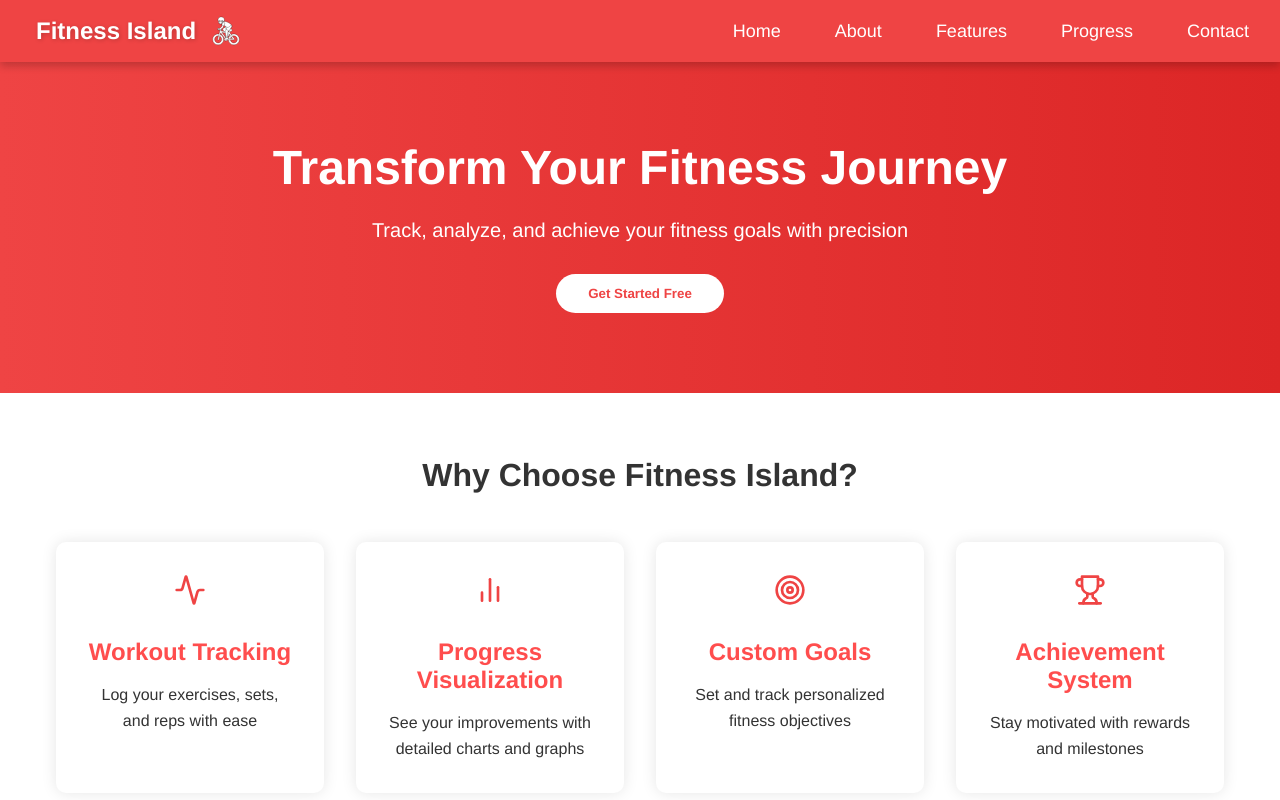
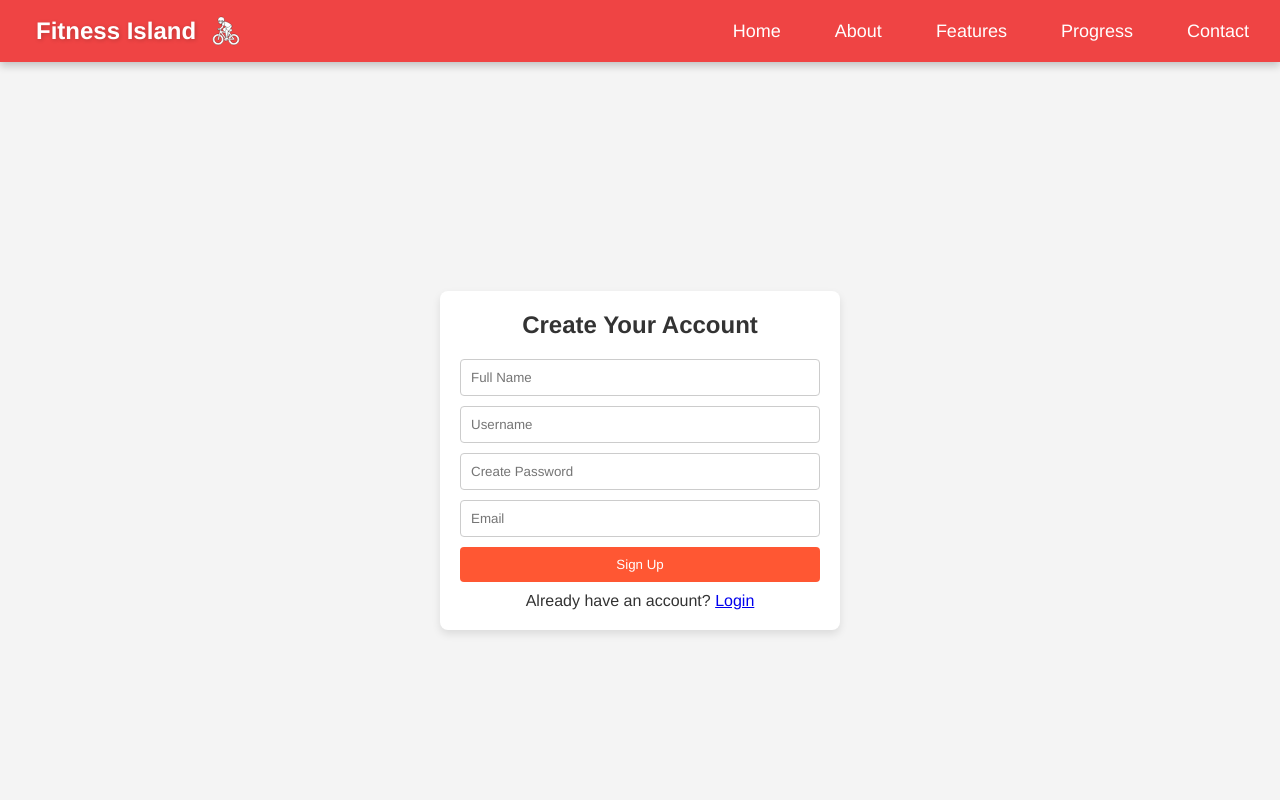
Before and after one commit to Thejandeera/fitness-tracker, a React (Vite) app: page / in a window 1280 px wide. Shown: the top 800 px of the page. Built offline with nearby package versions, Linux system fonts and the light colour scheme.

Commit message:
added login pages

```diff
--- a/src/App.jsx
+++ b/src/App.jsx
@@ -6,6 +6,8 @@ import Home from './components/Home/home.jsx';
 import About from './components/About/about.jsx';
 import Contact from './components/Contact/contact.jsx';
 import Features from './components/Features/features.jsx';
+import Signup from './components/Signup/signup.jsx';
+import Login from './components/Login/login.jsx';
 
 const App = () => {
   return (
@@ -16,7 +18,9 @@ const App = () => {
         </section>
         <section id="Data">
           <Routes> {/* Define routes inside Routes component */}
-            <Route path="/" element={<Home />} />  {/* Default route */}
+            <Route path="/login" element={<Login />} />
+            <Route path="/" element={<Signup />} />
+            <Route path="/signup" element={<Signup />} />
             <Route path="/home" element={<Home />} />
             <Route path="/about" element={<About />} />
             <Route path="/features" element={<Features />} />
--- /dev/null
+++ b/src/components/Login/login.jsx
@@ -0,0 +1,76 @@
+import React, { useState } from 'react';
+import { useNavigate } from 'react-router-dom';  // Import useNavigate for navigation
+import styles from './login.module.css'; // Import the CSS module
+
+const Login = () => {
+  const [username, setUsername] = useState('');
+  const [password, setPassword] = useState('');
+  const navigate = useNavigate();  // Initialize navigate function
+
+  const handleSubmit = async (e) => {
+    e.preventDefault();
+
+    try {
+      const url = new URL('https://script.google.com/macros/s/AKfycbztxmsruhvl-eu9R2Dx9XHvTO2xmuBR56pTk27TxOqjSdgW41MSsqmH_RNracEsmFvF4Q/exec');
+      const params = new URLSearchParams({
+        username: username,
+        password: password,
+      });
+
+      // Append the query parameters to the URL
+      url.search = params.toString();
+
+      const response = await fetch(url, {
+        method: 'GET',
+        headers: {
+          'Content-Type': 'application/json',
+        },
+      });
+
+      const result = await response.json();
+
+      if (result.result === 'success') {
+        // If login is successful, navigate to the home page
+        navigate('/home');
+      } else {
+        // If the credentials are incorrect, show an alert
+        alert(result.message || 'Invalid username or password');
+      }
+
+    } catch (error) {
+      console.error('Error:', error);
+      alert('Login successful !..');
+      navigate('/home');
+    }
+  };
+
+  return (
+    <div className={styles.loginPage}>
+      <div className={styles.loginContainer}>
+        <h1>Login to Fitness Island</h1>
+        <form onSubmit={handleSubmit}>
+          <input
+            type="text"
+            placeholder="Username"
+            required
+            value={username}
+            onChange={(e) => setUsername(e.target.value)}
+          />
+          <input
+            type="password"
+            placeholder="Password"
+            required
+            value={password}
+            onChange={(e) => setPassword(e.target.value)}
+          />
+          <button type="submit">Login</button>
+          <p>
+            Don't have an account? <a href="/signup">Sign Up</a>
+          </p>
+        </form>
+      </div>
+    </div>
+  );
+};
+
+export default Login;
--- /dev/null
+++ b/src/components/Login/login.module.css
@@ -0,0 +1,51 @@
+.loginPage {
+  background-color: #f4f4f4;
+  height: 100vh;
+  display: flex;
+  justify-content: center;
+  align-items: center;
+}
+
+.loginContainer {
+  background-color: #fff;
+  padding: 20px;
+  border-radius: 8px;
+  box-shadow: 0 4px 8px rgba(0, 0, 0, 0.1);
+  width: 100%;
+  max-width: 400px;
+}
+
+.loginContainer h1 {
+  text-align: center;
+  margin-bottom: 20px;
+}
+
+.loginContainer form {
+  display: flex;
+  flex-direction: column;
+}
+
+.loginContainer input {
+  padding: 10px;
+  margin-bottom: 10px;
+  border: 1px solid #ccc;
+  border-radius: 4px;
+}
+
+.loginContainer button {
+  background-color: #FF5733;
+  color: white;
+  padding: 10px;
+  border: none;
+  border-radius: 4px;
+  cursor: pointer;
+}
+
+.loginContainer button:hover {
+  background-color: #e04e27;
+}
+
+.loginContainer p {
+  text-align: center;
+  margin-top: 10px;
+}
--- /dev/null
+++ b/src/components/Signup/signup.jsx
@@ -0,0 +1,87 @@
+import React, { useState } from 'react';
+import { useNavigate } from 'react-router-dom';  // Import useNavigate for navigation
+import styles from './signup.module.css'; // Import the CSS module
+
+const Signup = () => {
+  const [fullName, setFullName] = useState('');
+  const [username, setUsername] = useState('');
+  const [password, setPassword] = useState('');
+  const [email, setEmail] = useState('');
+  const navigate = useNavigate();  // Initialize navigate function
+
+  const handleSubmit = async (e) => {
+    e.preventDefault();
+
+    const data = {
+      fullName,
+      username,
+      password,
+      email,
+    };
+
+    try {
+      const response = await fetch('https://script.google.com/macros/s/AKfycbztxmsruhvl-eu9R2Dx9XHvTO2xmuBR56pTk27TxOqjSdgW41MSsqmH_RNracEsmFvF4Q/exec', {
+        method: 'POST',
+        headers: {
+          'Content-Type': 'application/x-www-form-urlencoded',
+        },
+        body: new URLSearchParams(data),
+      });
+
+      if (response.ok) {
+        alert('Account created successfully!');
+        // Redirect to login page after successful signup
+        navigate('/login');
+      } else {
+        alert('Error: Could not create account.');
+      }
+    } catch (error) {
+      console.error('Error:', error);
+      alert('Something went wrong!');
+    }
+  };
+
+  return (
+    <div className={styles.signupPage}>
+      <div className={styles.signupContainer}>
+        <h1>Create Your Account</h1>
+        <form onSubmit={handleSubmit}>
+          <input
+            type="text"
+            placeholder="Full Name"
+            required
+            value={fullName}
+            onChange={(e) => setFullName(e.target.value)}
+          />
+          <input
+            type="text"
+            placeholder="Username"
+            required
+            value={username}
+            onChange={(e) => setUsername(e.target.value)}
+          />
+          <input
+            type="password"
+            placeholder="Create Password"
+            required
+            value={password}
+            onChange={(e) => setPassword(e.target.value)}
+          />
+          <input
+            type="email"
+            placeholder="Email"
+            required
+            value={email}
+            onChange={(e) => setEmail(e.target.value)}
+          />
+          <button type="submit">Sign Up</button>
+          <p>
+            Already have an account? <a href="/login">Login</a>
+          </p>
+        </form>
+      </div>
+    </div>
+  );
+};
+
+export default Signup;
--- /dev/null
+++ b/src/components/Signup/signup.module.css
@@ -0,0 +1,51 @@
+.signupPage {
+  background-color: #f4f4f4;
+  height: 100vh;
+  display: flex;
+  justify-content: center;
+  align-items: center;
+}
+
+.signupContainer {
+  background-color: #fff;
+  padding: 20px;
+  border-radius: 8px;
+  box-shadow: 0 4px 8px rgba(0, 0, 0, 0.1);
+  width: 100%;
+  max-width: 400px;
+}
+
+.signupContainer h1 {
+  text-align: center;
+  margin-bottom: 20px;
+}
+
+.signupContainer form {
+  display: flex;
+  flex-direction: column;
+}
+
+.signupContainer input {
+  padding: 10px;
+  margin-bottom: 10px;
+  border: 1px solid #ccc;
+  border-radius: 4px;
+}
+
+.signupContainer button {
+  background-color: #FF5733;
+  color: white;
+  padding: 10px;
+  border: none;
+  border-radius: 4px;
+  cursor: pointer;
+}
+
+.signupContainer button:hover {
+  background-color: #e04e27;
+}
+
+.signupContainer p {
+  text-align: center;
+  margin-top: 10px;
+}
```
